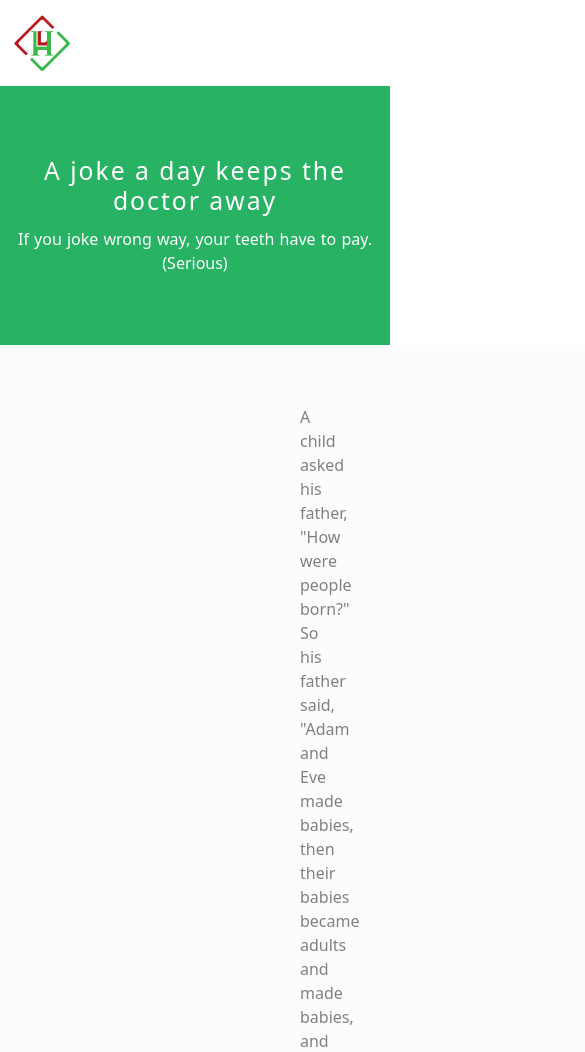
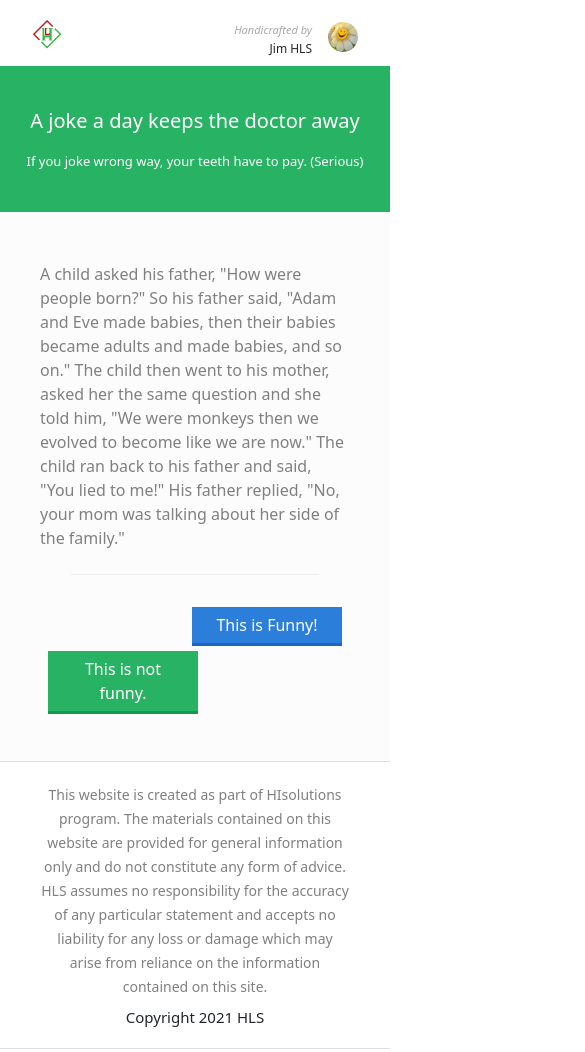
Before and after one commit to pnqcd/ZenS-Test, a plain HTML site: page frontend/index.html in a window 390 px wide. Shown: the top 1052 px of the page, 585 px wide, since content can reach past the window. Drawn offline with nearby package versions, Linux system fonts and the light colour scheme.

Commit message:
Add responsive

```diff
--- /dev/null
+++ b/frontend/assets/css/responsive.css
@@ -0,0 +1,89 @@
+@media (min-width: 576px) and (max-width: 1024px) {
+    .navbar {
+        padding: 8px 40px !important;
+    }
+
+    .logo {
+        width: 40px;
+    }
+
+    .avatar {
+        width: 40px;
+    }
+
+    .navbar li span {
+        font-size: 12px !important;
+    }
+
+    .navbar li p {
+        font-size: 13px !important;
+    }
+
+    .banner {
+        padding: 40px;
+        background-color: #28B263;
+    }
+
+    .joke-section {
+        padding: 60px 80px !important;
+    }
+
+    .joke-section .btn {
+        width: 190px;
+    }
+
+    footer {
+        padding: 30px 80px;
+    }
+}
+
+@media (max-width: 576px) {
+    .navbar {
+        padding: 8px 20px !important;
+    }
+
+    .logo {
+        width: 30px;
+    }
+
+    .avatar {
+        width: 30px;
+    }
+
+    .navbar li span {
+        font-size: 11px !important;
+    }
+
+    .navbar li p {
+        font-size: 12px !important;
+    }
+
+    .banner {
+        padding: 40px;
+        background-color: #28B263;
+    }
+
+    .banner p:first-child {
+        letter-spacing: 0;
+        margin-bottom: 16px !important;
+        font-size: 20px;
+        font-weight: normal;
+    }
+    .banner p:last-child {
+        font-weight: normal;
+        word-spacing: 0;
+        font-size: 13px;
+    }
+
+    .joke-section {
+        padding: 50px 40px !important;
+    }
+
+    .joke-section .btn {
+        width: 150px;
+    }
+
+    footer {
+        padding: 20px 40px;
+    }
+}
--- a/frontend/assets/css/style.css
+++ b/frontend/assets/css/style.css
@@ -30,6 +30,10 @@ p {
     margin-bottom: 0 !important;
 }
 
+.navbar {
+    padding: 10px 240px !important;
+}
+
 .logo {
     width: 60px;
 }
@@ -43,19 +47,22 @@ p {
     padding: 70px;
     background-color: #28B263;
 }
-.banner h2 {
+.banner p:first-child {
     letter-spacing: 2px;
-    margin-bottom: 12px;
+    margin-bottom: 12px !important;
+    font-size: 30px;
+    font-weight: 500;
 }
-.banner p {
+.banner p:last-child {
     font-weight: 500;
     word-spacing: 1px;
+    font-size: 13px;
 }
 
 .joke-section {
     background-color: #FCFCFC;
 
-    padding: 60px 300px !important;
+    padding: 60px 260px !important;
 }
 
 .joke-content {
@@ -68,7 +75,7 @@ p {
 }
 
 .joke-section .btn {
-    width: 250px;
+    width: 240px;
     border-radius: 0;
     color: white;
 }
@@ -84,8 +91,7 @@ p {
 }
 
 footer {
-    padding: 30px 300px;
-
+    padding: 30px 260px;
 }
 
 footer span {
--- a/frontend/index.html
+++ b/frontend/index.html
@@ -5,6 +5,7 @@
     <meta name="viewport" content="width=device-width, initial-scale=1.0">
     <title>Joke Everyday</title>
     <link rel="stylesheet" href="./assets/css/style.css">
+    <link rel="stylesheet" href="./assets/css/responsive.css">
     <link href="https://cdn.jsdelivr.net/npm/bootstrap@5.3.3/dist/css/bootstrap.min.css" rel="stylesheet" integrity="sha384-QWTKZyjpPEjISv5WaRU9OFeRpok6YctnYmDr5pNlyT2bRjXh0JMhjY6hW+ALEwIH" crossorigin="anonymous">
 </head>
 <body>
@@ -13,8 +14,8 @@
             <div class="container">
                 <a class="navbar-brand" href="#"><img class="logo" src="./assets/img/logo.png" alt="logo"></a>
 
-                <div class="collapse navbar-collapse justify-content-end" id="collapsibleNavId">
-                    <ul class="navbar-nav mt-2 mt-lg-0 align-items-center">
+                <div class="justify-content-end" id="collapsibleNavId">
+                    <ul class="navbar-nav flex-row mt-2 mt-lg-0 align-items-center">
                         <li class="nav-item me-3">
                             <span class="fst-italic" style="color: #a8a8a8; font-size: 14px;">Handicrafted by</span>
                             <p class="text-end" style="font-size: 15px;">Jim HLS</p>
@@ -30,7 +31,7 @@
     </header>
 
     <div class="container-fluid text-white text-center banner">
-        <h2>A joke a day keeps the doctor away</h2>
+        <p>A joke a day keeps the doctor away</p>
         <p>If you joke wrong way, your teeth have to pay. (Serious)</p>
     </div>
 
```
